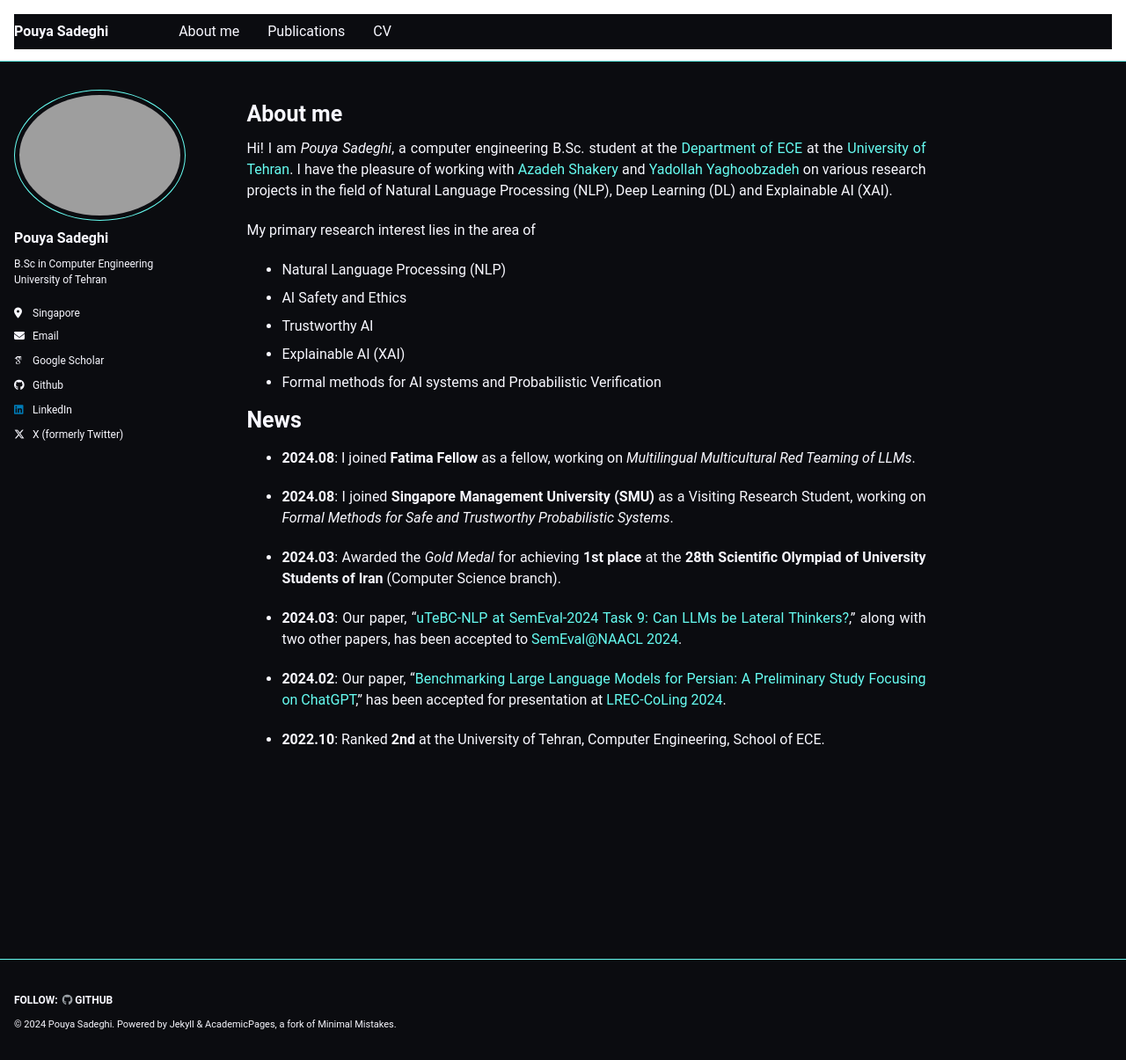
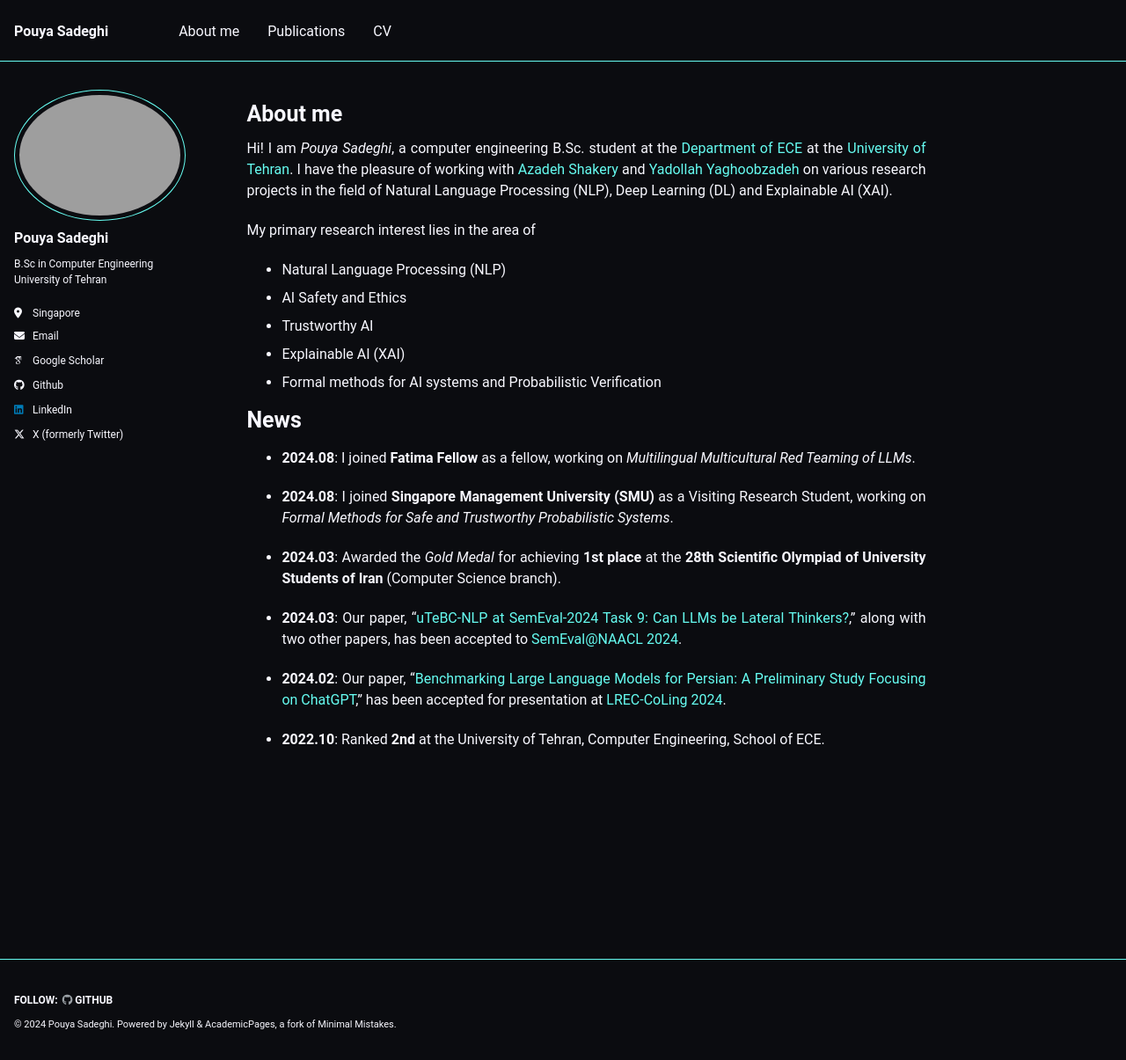
Before and after one commit to Ipouyall/Ipouyall.github.io, a Jekyll site: the page built from _pages/about.md, in a window 1280 px wide and 1205 px high. Shown: the whole window at 88% size. Built offline with Jekyll 4.4.1, drawn with Linux system fonts in a browser that asks for light colours; some web fonts are replaced.

Commit message:
Change style

```diff
--- a/_sass/_masthead.scss
+++ b/_sass/_masthead.scss
@@ -5,7 +5,7 @@
 .masthead {
   //font-size: 18px;
   position: fixed;
-  background: white;
+  background: $background-color;;
   border-bottom: 1px solid $border-color;
   height: $masthead-height;
   top: 0;
```
